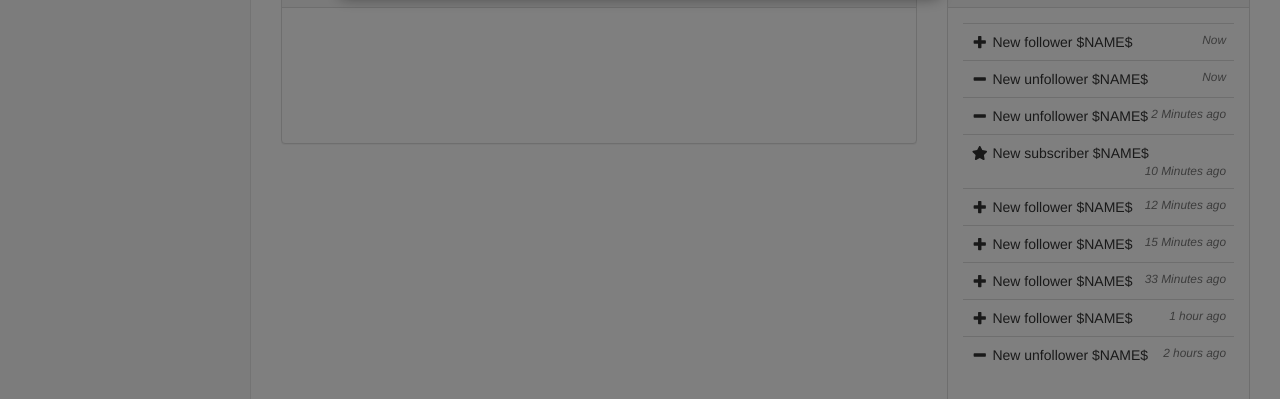
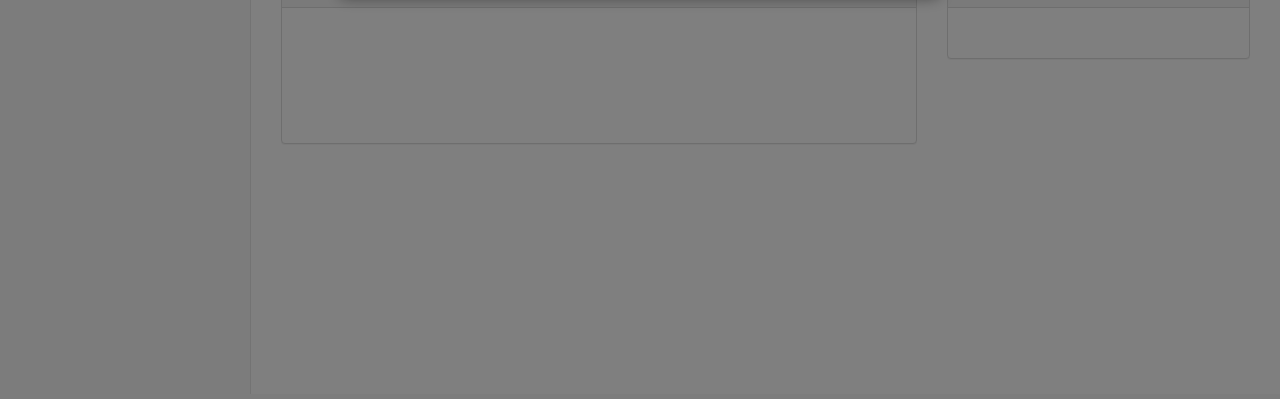
Before and after one commit to NickParks/MixTools, a plain HTML site: page index.html in a window 1280 px wide. Shown: the part 225-624 px from the top of the page. Drawn offline with Linux system fonts and the light colour scheme.

Commit message:
Add functions for dynamically adding to tables

```diff
--- a/index.html
+++ b/index.html
@@ -187,80 +187,9 @@
                         </div>
                         <!-- /.panel-heading -->
                         <div class="panel-body">
-                            <table class="table table-hover">
-                                <tbody>
-                                    <tr>
-                                        <td>
-                                            <i class="fa fa-plus fa-fw"></i> New follower $NAME$
-                                            <span class="pull-right text-muted small">
-                                                <em>Now</em>
-                                            </span>
-                                        </td>
-                                    </tr>
-                                    <tr>
-                                        <td>
-                                            <i class="fa fa-minus fa-fw"></i> New unfollower $NAME$
-                                            <span class="pull-right text-muted small">
-                                                <em>Now</em>
-                                            </span>
-                                        </td>
-                                    </tr>
-                                    <tr>
-                                        <td>
-                                            <i class="fa fa-minus fa-fw"></i> New unfollower $NAME$
-                                            <span class="pull-right text-muted small">
-                                                <em>2 Minutes ago</em>
-                                            </span>
-                                        </td>
-                                    </tr>
-                                    <tr>
-                                        <td>
-                                            <i class="fa fa-star fa-fw"></i> New subscriber $NAME$
-                                            <span class="pull-right text-muted small">
-                                                <em>10 Minutes ago</em>
-                                            </span>
-                                        </td>
-                                    </tr>
-                                    <tr>
-                                        <td>
-                                            <i class="fa fa-plus fa-fw"></i> New follower $NAME$
-                                            <span class="pull-right text-muted small">
-                                                <em>12 Minutes ago</em>
-                                            </span>
-                                        </td>
-                                    </tr>
-                                    <tr>
-                                        <td>
-                                            <i class="fa fa-plus fa-fw"></i> New follower $NAME$
-                                            <span class="pull-right text-muted small">
-                                                <em>15 Minutes ago</em>
-                                            </span>
-                                        </td>
-                                    </tr>
-                                    <tr>
-                                        <td>
-                                            <i class="fa fa-plus fa-fw"></i> New follower $NAME$
-                                            <span class="pull-right text-muted small">
-                                                <em>33 Minutes ago</em>
-                                            </span>
-                                        </td>
-                                    </tr>
-                                    <tr>
-                                        <td>
-                                            <i class="fa fa-plus fa-fw"></i> New follower $NAME$
-                                            <span class="pull-right text-muted small">
-                                                <em>1 hour ago</em>
-                                            </span>
-                                        </td>
-                                    </tr>
-                                    <tr>
-                                        <td>
-                                            <i class="fa fa-minus fa-fw"></i> New unfollower $NAME$
-                                            <span class="pull-right text-muted small">
-                                                <em>2 hours ago</em>
-                                            </span>
-                                        </td>
-                                    </tr>
+                            <table class="table table-hover" id="recent-events-table">
+                                <tbody id="recent-events-table-body">
+
                                 </tbody>
                             </table>
                             <!-- /.list-group -->
--- a/js/util/utils.js
+++ b/js/util/utils.js
@@ -16,6 +16,19 @@ function setItem(name, value) {
  */
 function getItem(name) {
     return sessionStorage[name];
+}
+
+/**
+ * Creates a new row in a table and then inserts the HTML markup
+ *
+ * @param {any} tableId The ID of the table
+ * @param {any} markup The HTML markup
+ */
+function addToTable(tableId, markup) {
+    var table = document.getElementById(tableId);
+    var newRow = table.insertRow(table.rows + 1);
+    var newCell = newRow.insertCell(0);
+    newCell.innerHTML = markup;
 }
 
 /**
```
